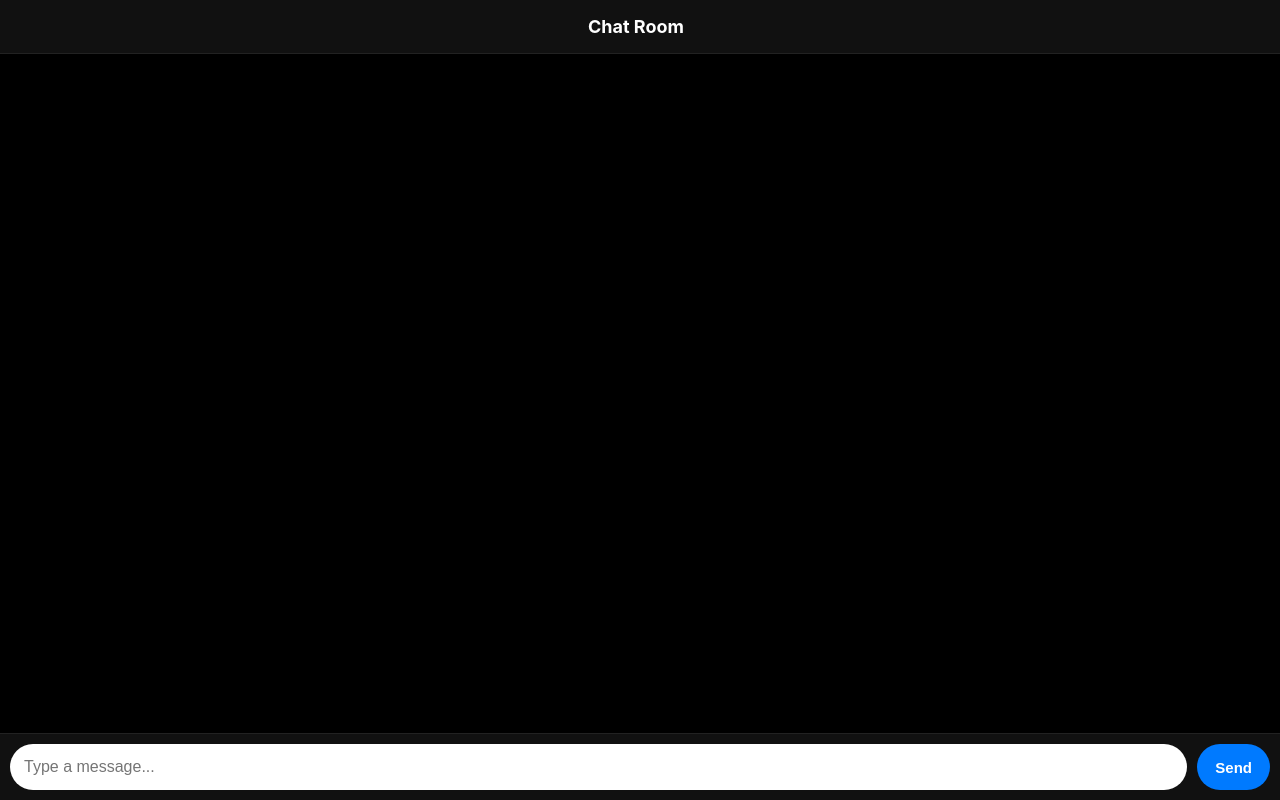
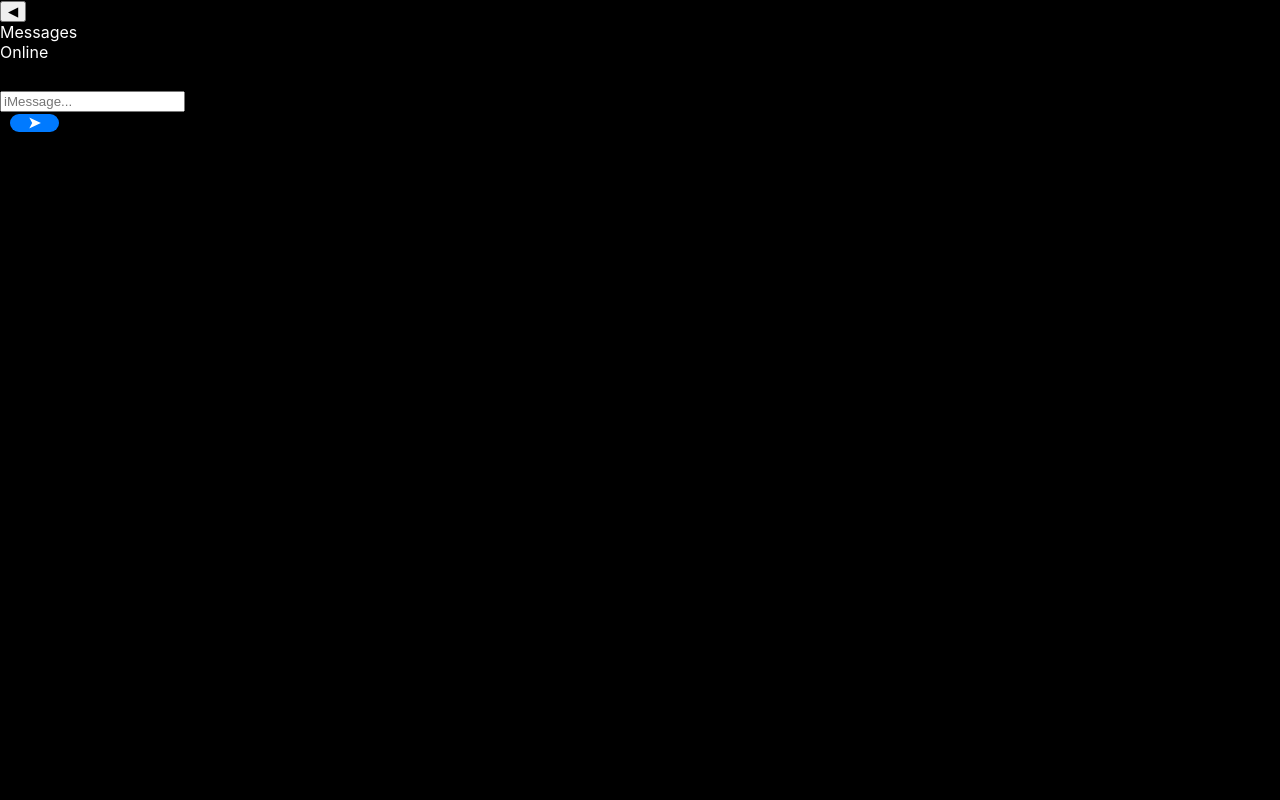
Before and after one commit to mishraparth566-bot/Chat-app, a Flask app: page / in a window 1280 px wide. Run offline with Flask 3, Linux system fonts and the light colour scheme; some libraries are stand-ins or nearby versions.

Commit message:
Update index.html

```diff
--- a/templates/index.html
+++ b/templates/index.html
@@ -1,100 +1,198 @@
 <!DOCTYPE html>
-<html>
+<html lang="en">
 <head>
-  <meta charset="UTF-8">
-  <title>Chat</title>
+  <meta charset="utf-8" />
+  <meta name="viewport" content="width=device-width,initial-scale=1,viewport-fit=cover" />
+  <title>Messenger</title>
   <link rel="stylesheet" href="{{ url_for('static', filename='style.css') }}">
   <script src="https://cdn.socket.io/4.7.2/socket.io.min.js"></script>
 </head>
 <body>
-  <div class="chat-container">
-    <div id="header">
-      Chat Room <span id="online"></span>
-    </div>
-    <div class="messages" id="messages"></div>
-    <form id="form" class="form">
-      <input id="input" autocomplete="off" placeholder="Type a message..." />
-      <button type="submit" class="send-btn">Send</button>
+  <div class="chat-shell">
+    <header class="chat-header">
+      <div class="header-left">
+        <button class="icon back" aria-label="Back">◀</button>
+        <div class="chat-title">Messages</div>
+      </div>
+      <div class="header-right">
+        <div id="onlineBadge" class="online hidden">Online</div>
+      </div>
+    </header>
+
+    <main class="chat-area">
+      <div id="messages" class="messages"></div>
+
+      <!-- typing indicator (optional; shown only if you later emit typing events) -->
+      <div id="typingIndicator" class="typing hidden">
+        <span></span><span></span><span></span>
+      </div>
+    </main>
+
+    <!-- input / composer fixed at the bottom -->
+    <form id="inputForm" class="input-form" action="javascript:void(0);">
+      <div class="input-wrapper">
+        <input id="messageInput" type="text" autocomplete="off" placeholder="iMessage..." />
+      </div>
+      <button id="sendBtn" type="submit" class="send-btn" aria-label="Send">➤</button>
     </form>
   </div>
 
   <script>
+    // ---------- Setup ----------
     const socket = io();
-    const form = document.getElementById('form');
-    const input = document.getElementById('input');
-    const messages = document.getElementById('messages');
-    const online = document.getElementById('online');
+    const messagesEl = document.getElementById('messages');
+    const messageInput = document.getElementById('messageInput');
+    const inputForm = document.getElementById('inputForm');
+    const onlineBadge = document.getElementById('onlineBadge');
 
-    const clientId = Math.random().toString(36).substring(2, 9);
+    // Persisted client id to align "mine" messages across refresh
+    let clientId = localStorage.getItem('client_id');
+    if (!clientId) {
+      clientId = 'c_' + Date.now() + '_' + Math.random().toString(36).slice(2,9);
+      localStorage.setItem('client_id', clientId);
+    }
+
+    // Join with client_id so server can count unique online users
+    socket.on('connect', () => {
+      socket.emit('join', { client_id: clientId });
+    });
+
+    // ---------- Helpers ----------
+    function isOnlyEmoji(str) {
+      const s = (str || '').trim();
+      if (!s) return false;
+      try {
+        // Emoji presentation / compound emojis supported
+        const re = /^(?:\p{Extended_Pictographic}|\p{Emoji_Presentation}|\p{Emoji}\uFE0F|\p{Emoji_Modifier_Base}|\u200D)+$/u;
+        return re.test(s);
+      } catch (e) {
+        // Fallback: check if all chars are non-alphanumeric
+        return /^[^\w]+$/.test(s);
+      }
+    }
 
     function formatTime(ts) {
-      const d = new Date(ts * 1000);
-      return d.toLocaleTimeString([], { hour: '2-digit', minute: '2-digit' });
+      try {
+        return new Date(ts * 1000).toLocaleTimeString([], { hour: '2-digit', minute: '2-digit' });
+      } catch {
+        return '';
+      }
     }
 
-    function renderMessage(msg) {
-      let div = document.createElement('div');
-      div.classList.add('message');
-      div.classList.add(msg.client_id === clientId ? 'mine' : 'theirs');
-
-      // Check for standalone emoji
-      const isEmoji = /^[\p{Emoji}\u200d]+$/u.test(msg.text.trim());
-
-      div.innerHTML = `
-        <div class="text ${isEmoji ? 'emoji-big' : ''}">${msg.text}</div>
-        <div class="meta">
-          <span class="time">${formatTime(msg.timestamp)}</span>
-          ${msg.client_id === clientId ?
-            `<span class="status">
-              ${msg.status === 'sent' ? '✓' :
-                msg.status === 'received' ? '✓✓' :
-                msg.status === 'read' ? '<span style="color:#007aff">✓✓</span>' : ''}
-            </span>` : ''
-          }
-        </div>
-      `;
-      messages.appendChild(div);
-      messages.scrollTop = messages.scrollHeight;
+    function scrollToBottom() {
+      requestAnimationFrame(() => {
+        messagesEl.scrollTop = messagesEl.scrollHeight;
+      });
     }
 
-    // Send message
-    form.addEventListener('submit', (e) => {
+    // ---------- Rendering ----------
+    function renderMessage(msg) {
+      const mine = msg.client_id === clientId;
+      const bubble = document.createElement('div');
+      bubble.className = `msg-bubble ${mine ? 'mine' : 'theirs'}`;
+      bubble.dataset.id = msg.id;
+
+      // text
+      const textEl = document.createElement('div');
+      textEl.className = isOnlyEmoji(msg.text) ? 'msg-text emoji-standalone' : 'msg-text';
+      textEl.textContent = msg.text;
+
+      // meta (time + receipts for my messages)
+      const meta = document.createElement('div');
+      meta.className = 'meta';
+
+      const timeEl = document.createElement('span');
+      timeEl.className = 'time';
+      timeEl.textContent = formatTime(msg.timestamp);
+      meta.appendChild(timeEl);
+
+      if (mine) {
+        const statusEl = document.createElement('span');
+        statusEl.className = 'status';
+        if (msg.status === 'read') {
+          statusEl.innerHTML = '<span class="check-blue">✓✓</span>';
+        } else if (msg.status === 'received') {
+          statusEl.textContent = '✓✓';
+        } else {
+          statusEl.textContent = '✓';
+        }
+        meta.appendChild(statusEl);
+      }
+
+      bubble.appendChild(textEl);
+      bubble.appendChild(meta);
+      messagesEl.appendChild(bubble);
+    }
+
+    // ---------- Load history ----------
+    socket.on('chat_history', (history) => {
+      messagesEl.innerHTML = '';
+      history.forEach(renderMessage);
+      scrollToBottom();
+    });
+
+    // ---------- Online badge ----------
+    socket.on('online_count', ({ online }) => {
+      if (online > 1) onlineBadge.classList.remove('hidden');
+      else onlineBadge.classList.add('hidden');
+    });
+
+    // ---------- Send message ----------
+    inputForm.addEventListener('submit', (e) => {
       e.preventDefault();
-      if (input.value) {
-        socket.emit("send_message", { client_id: clientId, text: input.value });
-        input.value = "";
+      const text = messageInput.value.trim();
+      if (!text) return;
+      socket.emit('send_message', { client_id: clientId, text });
+      messageInput.value = '';
+    });
+
+    // ---------- Receive new message ----------
+    socket.on('new_message', (msg) => {
+      renderMessage(msg);
+      scrollToBottom();
+
+      // Delivery + read acknowledgements for messages not mine
+      if (msg.client_id !== clientId) {
+        // Mark delivered as soon as received
+        socket.emit('message_received', { message_id: msg.id });
+
+        // Auto-mark read when message is scrolled into view or after a small delay.
+        // For a simple room, we mark read after a short delay.
+        setTimeout(() => {
+          socket.emit('message_read', { message_id: msg.id });
+        }, 800);
       }
     });
 
-    // Load old messages
-    socket.on("chat_history", (history) => {
-      messages.innerHTML = "";
-      history.forEach(renderMessage);
-    });
-
-    // New incoming message
-    socket.on("new_message", (msg) => {
-      renderMessage(msg);
-      if (msg.client_id !== clientId) {
-        socket.emit("message_received", { message_id: msg.id });
-        // auto-mark as read for demo
-        socket.emit("message_read", { message_id: msg.id });
+    // ---------- Update message status (✓ / ✓✓ gray / ✓✓ blue) ----------
+    socket.on('message_status', ({ message_id, status }) => {
+      const bubble = messagesEl.querySelector(`.msg-bubble[data-id="${message_id}"]`);
+      if (!bubble) return;
+      const statusEl = bubble.querySelector('.status');
+      if (!statusEl) return;
+      if (status === 'read') {
+        statusEl.innerHTML = '<span class="check-blue">✓✓</span>';
+      } else if (status === 'received') {
+        statusEl.textContent = '✓✓';
+        statusEl.classList.remove('check-blue');
+      } else {
+        statusEl.textContent = '✓';
+        statusEl.classList.remove('check-blue');
       }
     });
 
-    // Update read receipts
-    socket.on("message_status", (data) => {
-      let last = messages.querySelectorAll('.mine .status');
-      if (last.length > 0) {
-        let el = last[last.length - 1];
-        if (data.status === "received") el.textContent = "✓✓";
-        if (data.status === "read") el.innerHTML = '<span style="color:#007aff">✓✓</span>';
-      }
+    // ---------- Mobile keyboard adaptation ----------
+    // Keep the composer pinned above the keyboard on mobile
+    function setBodyHeight() {
+      document.body.style.height = window.innerHeight + 'px';
+    }
+    window.addEventListener('resize', () => {
+      setBodyHeight();
+      scrollToBottom();
     });
-
-    // Online status
-    socket.on("online_status", (data) => {
-      online.textContent = data.status;
+    window.addEventListener('load', () => {
+      setBodyHeight();
+      setTimeout(scrollToBottom, 50);
     });
   </script>
 </body>
```
